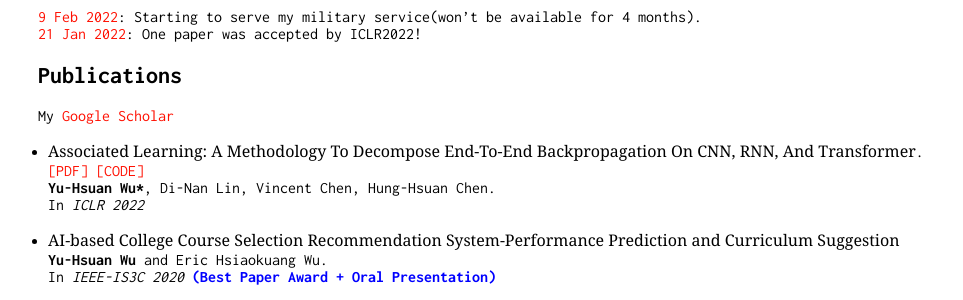
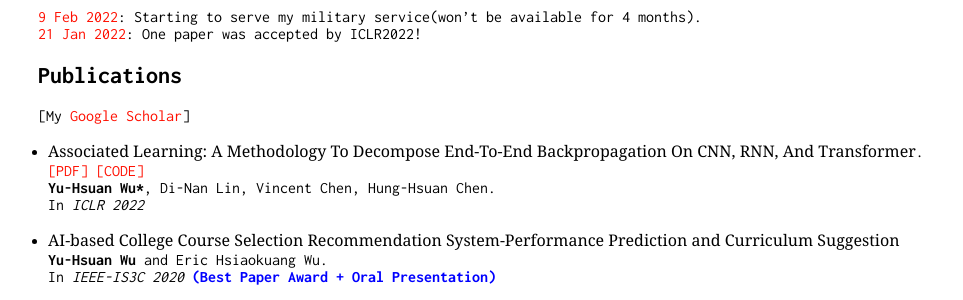
Before and after one commit to Hibb-bb/hibb-bb.github.io, a Jekyll site: the page built from index.md, in a window 1280 px wide. Shown: the part 368-668 px from the top of the page, without its empty margins (152-1115 px from the left). Built offline with Jekyll 4.4.1, drawn with Linux system fonts in a browser that asks for light colours; our own code applies the rules of GitHub Pages for plain Markdown files.

Commit message:
order paper

```diff
--- a/index.md
+++ b/index.md
@@ -16,7 +16,7 @@ My research interests lie in machine learning, learning theory and natural langu
 
 ## Publications
 
-My [Google Scholar](https://scholar.google.com.tw/citations?user=rmm9zw0AAAAJ&hl=zh-TW)
+<span style="color:##FFC0CB">[My [Google Scholar](https://scholar.google.com.tw/citations?user=rmm9zw0AAAAJ&hl=zh-TW)]</span>
 
 * <span style="font-family: Georgia, serif; font-size:16px">Associated Learning: A Methodology To Decompose End-To-End Backpropagation On CNN, RNN, And Transformer</span>. <br>
   [[PDF]](https://openreview.net/forum?id=4N-17dske79) [[CODE]](https://github.com/Hibb-bb/AL)<br>
```
